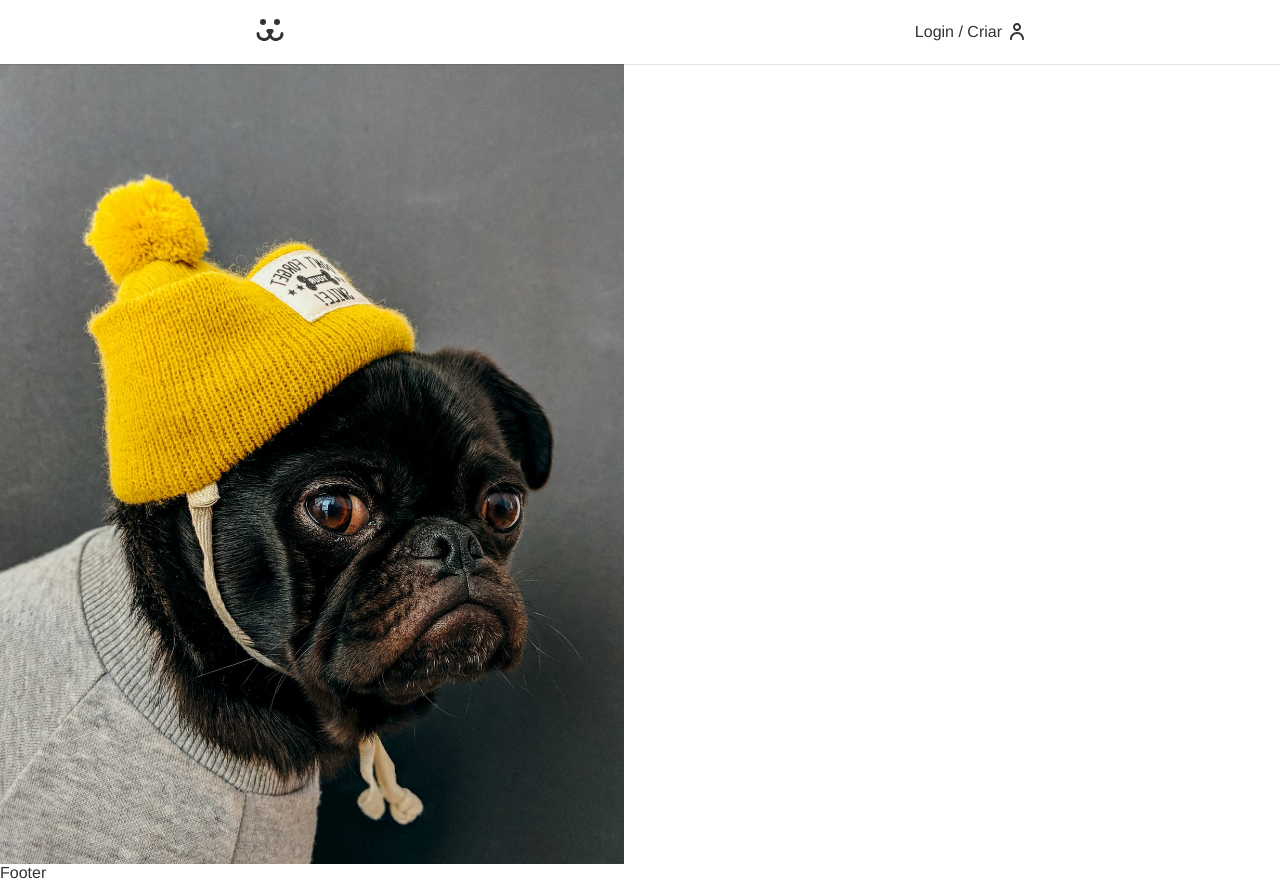
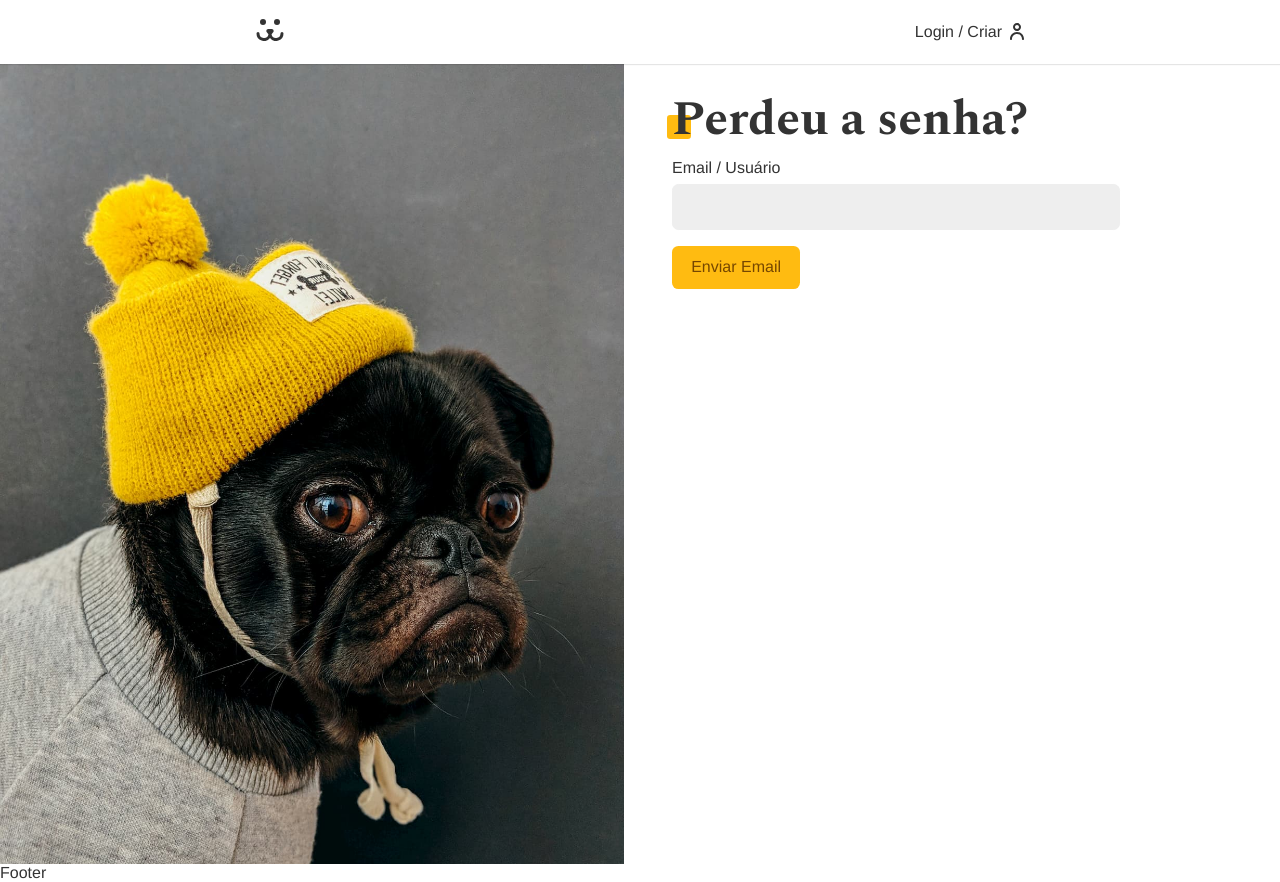
Before and after one commit to guilhermebarrosdev/Dogs, a React (Create React App) app: page /login/perdeu in a window 1280 px wide. Built offline with nearby package versions, Linux system fonts and the light colour scheme.

Commit message:
:sparkles: Create password lost logic

```diff
--- a/src/Components/Login/LoginPasswordLost.js
+++ b/src/Components/Login/LoginPasswordLost.js
@@ -1,7 +1,46 @@
 import React from 'react';
+import Input from '../Forms/Input';
+import Button from '../Forms/Button';
+import useForm from '../../Hooks/useForm';
+import useFetch from '../../Hooks/useFetch';
+import { PASSWORD_LOST } from '../../Api';
+import Error from '../Helper/Error';
 
 const LoginPasswordLost = () => {
-  return <div></div>;
+  const login = useForm();
+  const { data, loading, error, request } = useFetch();
+
+  async function handleSubmit(event) {
+    event.preventDefault();
+    if (login.validate()) {
+      const { url, options } = PASSWORD_LOST({
+        login: login.value,
+        url: window.location.href.replace('perdeu', 'resetar'),
+      });
+      const { json } = await request(url, options);
+      console.log(json);
+    }
+  }
+
+  return (
+    <section>
+      <h1 className="title">Perdeu a senha?</h1>
+      {data ? (
+        <p style={{ color: '#4c1' }}>{data}</p>
+      ) : (
+        <form onSubmit={handleSubmit}>
+          <Input label="Email / Usuário" type="text" name="login" {...login} />
+          {loading ? (
+            <Button disabled>Enviando...</Button>
+          ) : (
+            <Button>Enviar Email</Button>
+          )}
+        </form>
+      )}
+
+      <Error error={error} />
+    </section>
+  );
 };
 
 export default LoginPasswordLost;
--- a/src/api.js
+++ b/src/api.js
@@ -73,21 +73,21 @@
   };
 }
 
+// export function PHOTO_GET(id) {
+//   return {
+//     url: `${API_URL}/api/photo/${id}`,
+//   };
+// }
+
 export function PHOTO_GET(id) {
   return {
     url: `${API_URL}/api/photo/${id}`,
+    options: {
+      method: 'GET',
+      cache: 'no-store',
+    },
   };
 }
-
-// export function PHOTO_GET(id) {
-//   return {
-//     url: `${API_URL}/api/photo/${id}`,
-//     options: {
-//       method: 'GET',
-//       cache: 'no-store',
-//     },
-//   };
-// }
 
 export function PHOTO_COMMENT_POST(id, body) {
   return {
@@ -114,3 +114,16 @@
     },
   };
 }
+
+export function PASSWORD_LOST(body) {
+  return {
+    url: API_URL + '/api/password/lost',
+    options: {
+      method: 'POST',
+      headers: {
+        'Content-Type': 'application/json',
+      },
+      body: JSON.stringify(body),
+    },
+  };
+}
```
